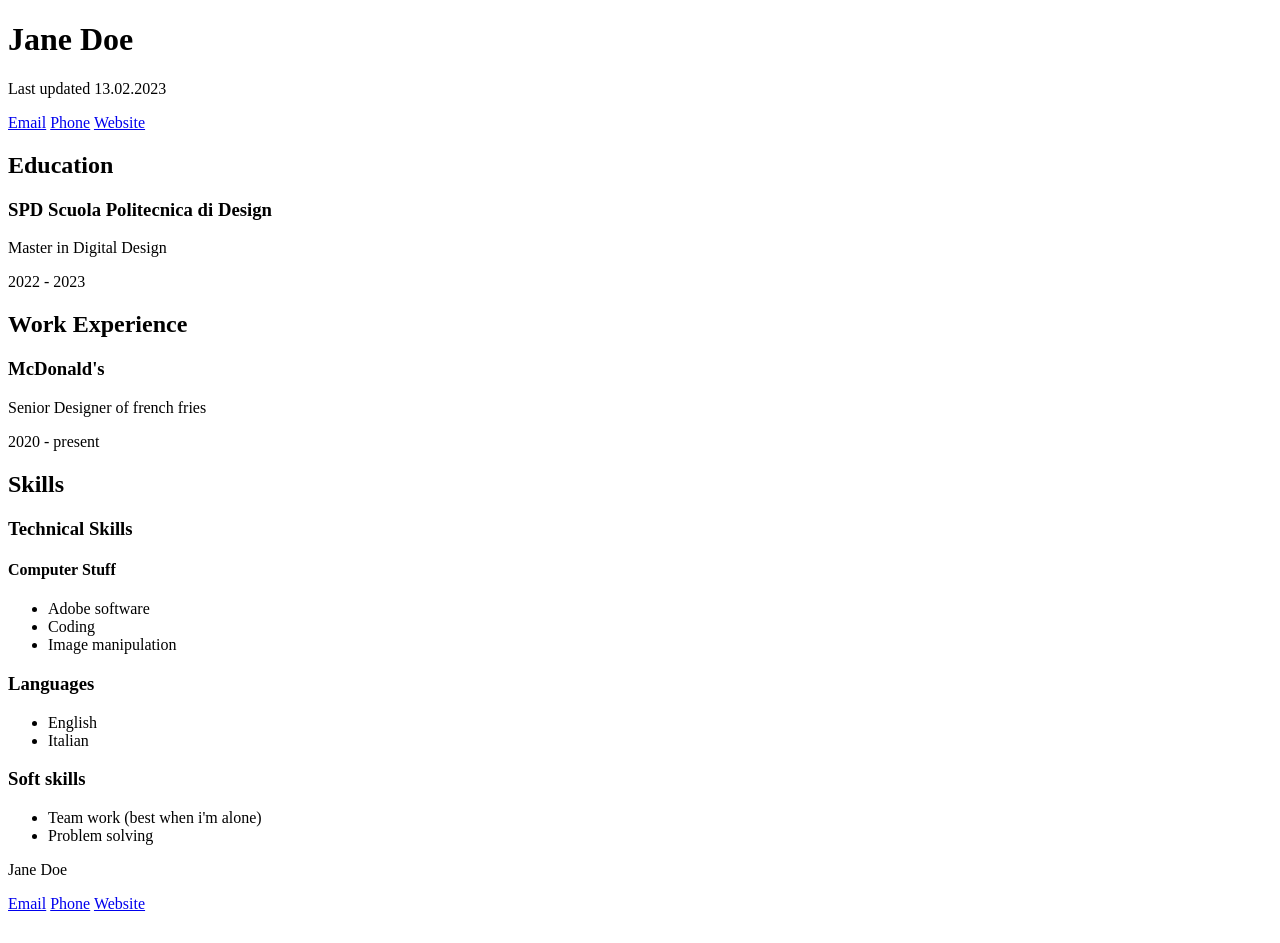
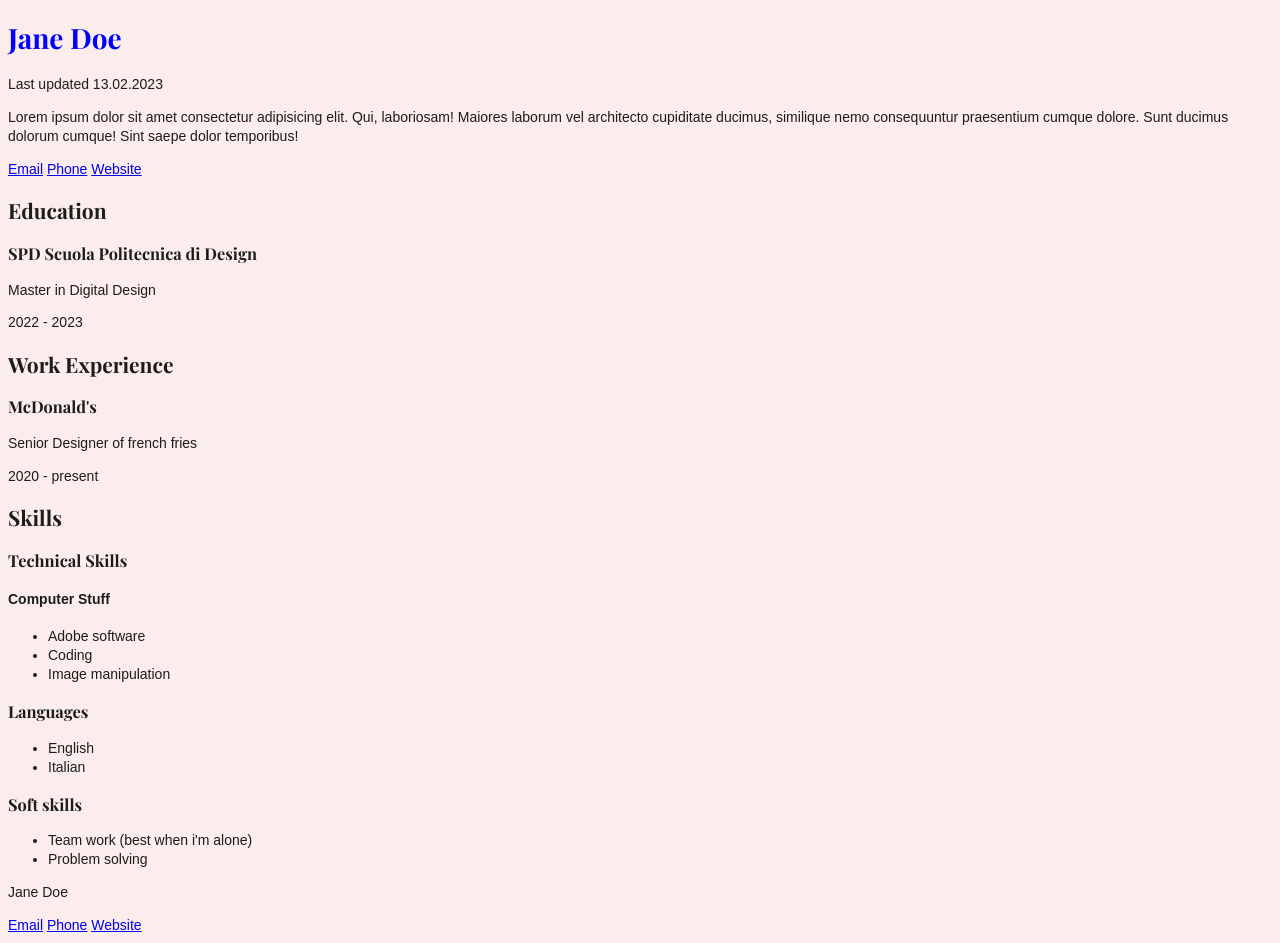
Before and after one commit to chiarabonzano/css-cv, a plain HTML site: page index.html in a window 1280 px wide. Before the commit the page ends 921 px from the top, so only its background shows below. Drawn offline with nearby package versions, Linux system fonts and the light colour scheme.

Commit message:
update index.html

```diff
--- a/index.html
+++ b/index.html
@@ -5,11 +5,16 @@
   <meta http-equiv="X-UA-Compatible" content="IE=edge">
   <meta name="viewport" content="width=device-width, initial-scale=1.0">
   <title>Bonzano-CSS-CV</title>
+  <link rel="preconnect" href="https://fonts.googleapis.com">
+  <link rel="preconnect" href="https://fonts.gstatic.com" crossorigin>
+  <link href="https://fonts.googleapis.com/css2?family=Playfair+Display:wght@700&display=swap" rel="stylesheet">
+  <link rel="stylesheet" href="styles.css">
 </head>
 <body>
   <header>
-    <h1>Jane Doe</h1>
+    <h1 class="title" id="title">Jane Doe</h1>
     <p>Last updated 13.02.2023</p>
+    <p>Lorem ipsum dolor sit amet consectetur adipisicing elit. Qui, laboriosam! Maiores laborum vel architecto cupiditate ducimus, similique nemo consequuntur praesentium cumque dolore. Sunt ducimus dolorum cumque! Sint saepe dolor temporibus!</p>
     <nav>
       <a href="#">Email</a>
       <a href="#">Phone</a>
--- /dev/null
+++ b/styles.css
@@ -0,0 +1,30 @@
+body {
+    /* colors */
+    background-color: rgb(252, 237, 237);
+    /* typography */
+    font-family: Arial, Helvetica, sans-serif;
+    font-size: 14px;
+    font-weight: 400;
+    line-height: 1.35;
+    color: rgb(28,28,28);
+}
+
+h1, h2, h3 {
+    font-family: 'Playfair Display', serif;
+    font-weight: 700;
+}
+
+/* SELECTOR */
+/* least specific selector*/
+h1 {
+    color: pink;
+}
+
+.title {
+    color: red;
+}
+
+/* most specific selector */
+#title {
+    color: blue;
+}
```
